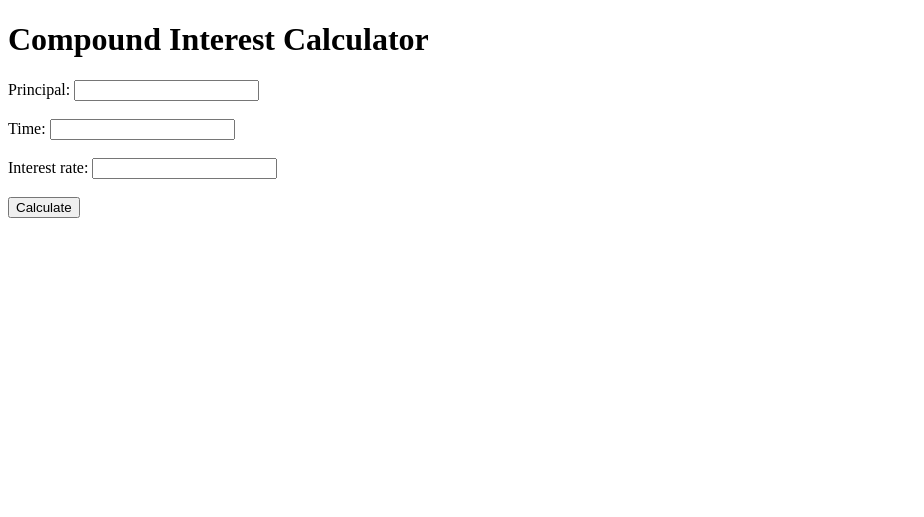
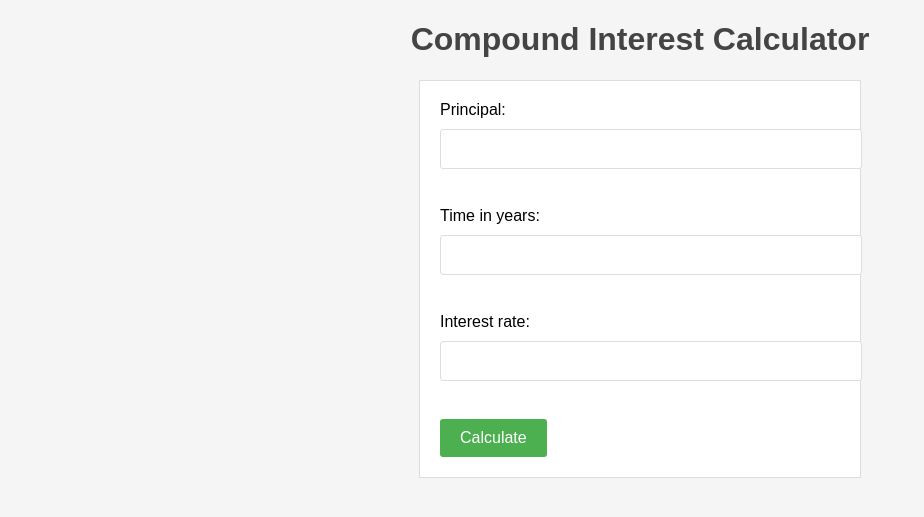
Before and after one commit to musthaqmarolix/compound-calculator, a Django app: page / in a window 1280 px wide. Shown: the top 517 px of the page, without its empty margins (0-924 px from the left). Run offline with Django 4.2, Linux system fonts and the light colour scheme.

Commit message:
added css

```diff
--- a/com_cal/com_cal/settings.py
+++ b/com_cal/com_cal/settings.py
@@ -121,3 +121,9 @@ STATIC_URL = 'static/'
 # https://docs.djangoproject.com/en/4.1/ref/settings/#default-auto-field
 
 DEFAULT_AUTO_FIELD = 'django.db.models.BigAutoField'
+
+
+STATICFILES_DIRS = [
+    BASE_DIR / "static",
+
+]
--- /dev/null
+++ b/com_cal/static/style.css
@@ -0,0 +1,54 @@
+body {
+    font-family: Arial, sans-serif;
+    background-color: #f5f5f5;
+  }
+
+  h1 {
+    color: #444;
+    text-align: center;
+  }
+
+  form {
+    max-width: 400px;
+    margin: 0 auto;
+    background-color: #fff;
+    border: 1px solid #ddd;
+    padding: 20px;
+  }
+
+  label {
+    display: block;
+    font-size: 16px;
+    margin-bottom: 10px;
+  }
+
+  input[type="text"] {
+    width: 100%;
+    padding: 10px;
+    border: 1px solid #ddd;
+    border-radius: 3px;
+    font-size: 16px;
+    margin-bottom: 20px;
+  }
+
+  button[type="submit"] {
+    background-color: #4CAF50;
+    color: #fff;
+    border: none;
+    padding: 10px 20px;
+    border-radius: 3px;
+    font-size: 16px;
+    cursor: pointer;
+  }
+
+  button[type="submit"]:hover {
+    background-color: #3e8e41;
+  }
+
+  .result-box {
+    border: 3px solid #000000;
+    padding: 20px;
+    margin-top: 20px;
+    background-color: #ffffff;
+    border-radius: 3px;
+  }
--- a/com_cal/templates/index.html
+++ b/com_cal/templates/index.html
@@ -1,6 +1,7 @@
 <!DOCTYPE html>
 <html>
 <head>
+	<link rel="stylesheet" type="text/css" href="static/style.css">
 	<title>{{tittle}}</title>
 </head>
 <body>
@@ -9,7 +10,7 @@
 		{% csrf_token %}
 		<label for="principal">Principal:</label>
 		<input type="text" name="principal" id="principal" value="{{ request.POST.principal }}"><br><br>
-		<label for="time">Time:</label>
+		<label for="time">Time in years:</label>
 		<input type="text" name="time" id="time" value="{{ request.POST.time }}"><br><br>
 		<label for="rate">Interest rate:</label>
 		<input type="text" name="rate" id="rate" value="{{ request.POST.rate }}"><br><br>
@@ -18,7 +19,9 @@
 
 
 	{% if interest %}
+	<div class="result-box">
 		<p>The compound interest is {{ interest }}</p>
+	</div>
 	{% endif %}
 </body>
 </html>
```
